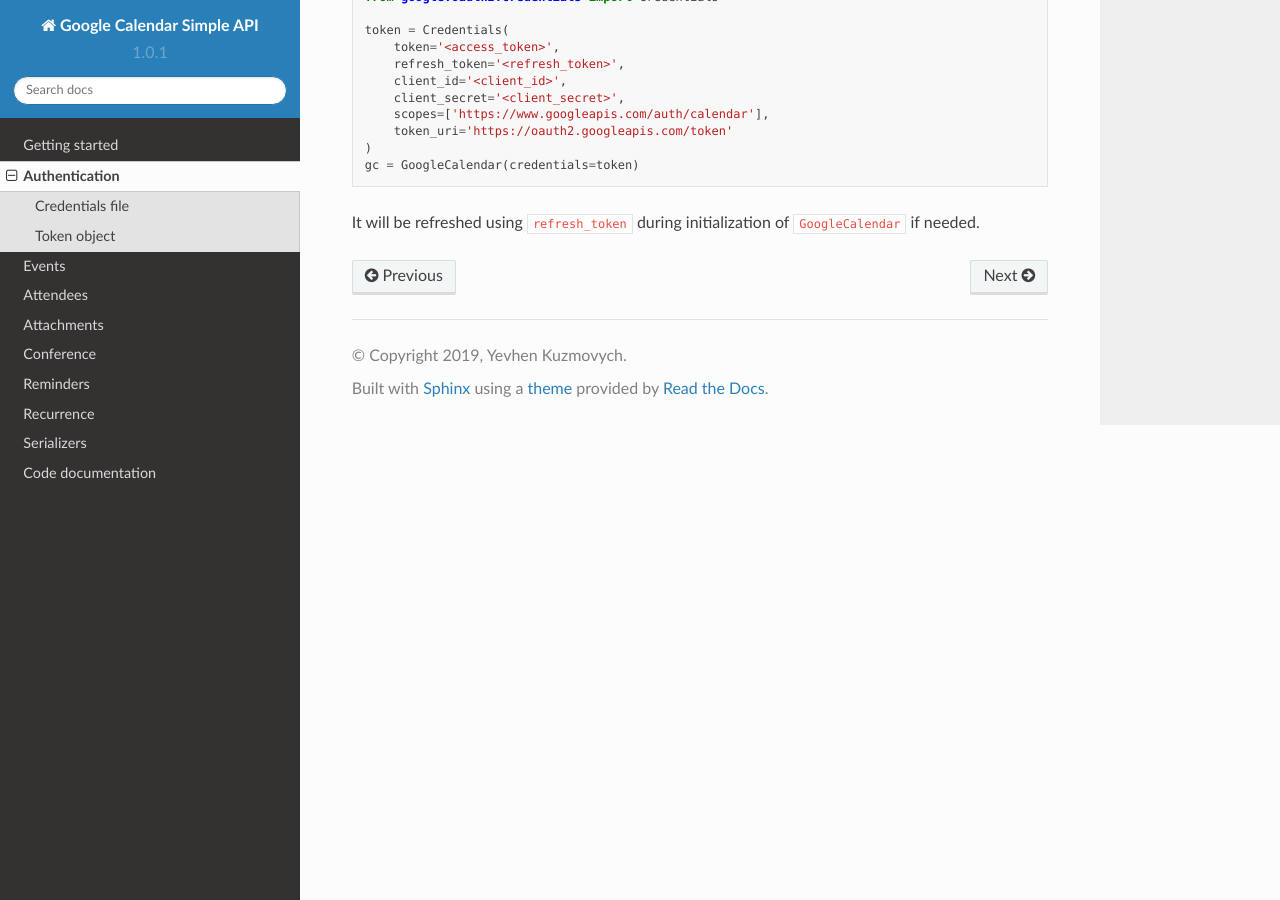
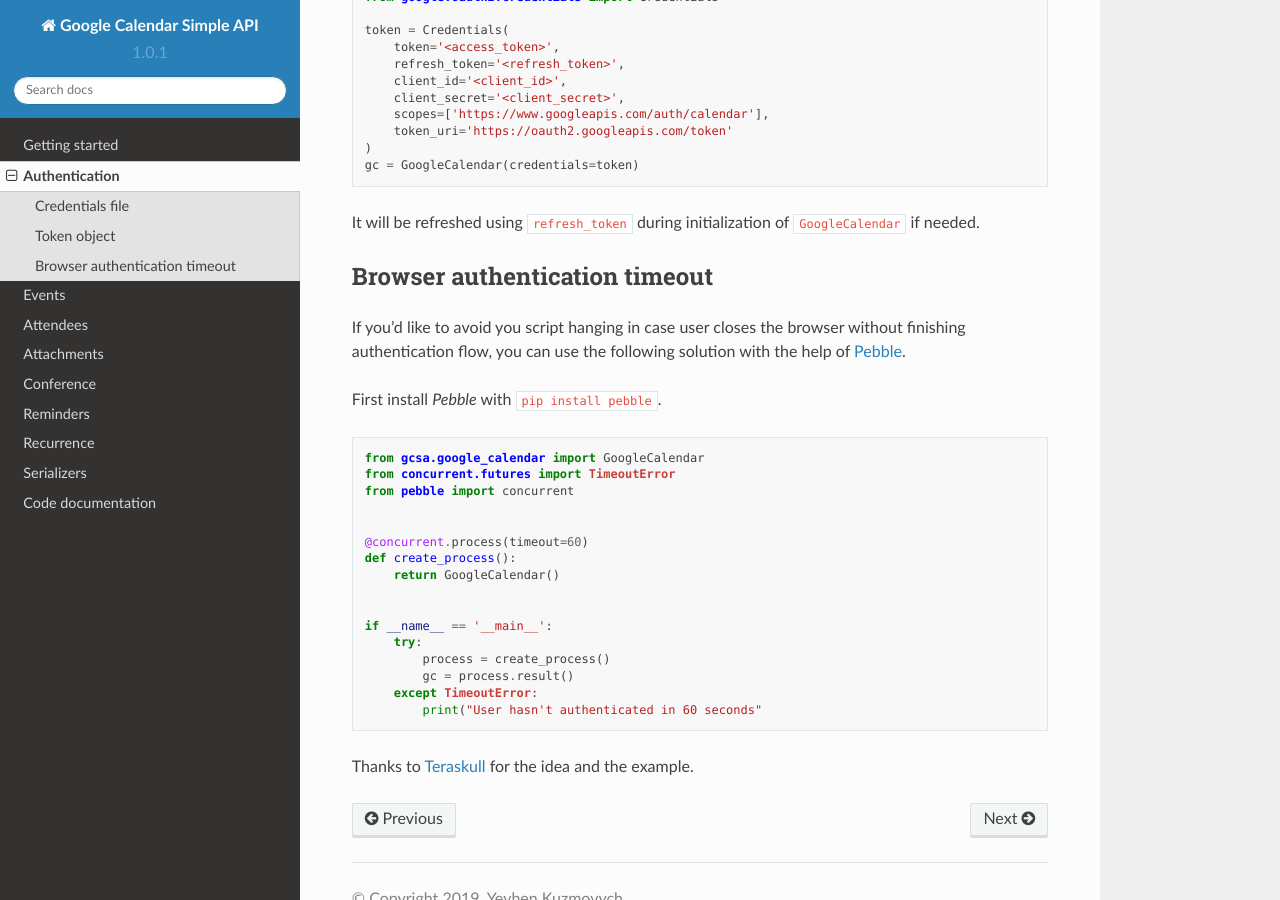
Before and after one commit to kuzmoyev/google-calendar-simple-api, a Sphinx documentation site: the page built from docs/source/authentication.rst, in a window 1280 px wide and 900 px high, scrolled down 1240 px. Built offline with Sphinx 7.4.7 and the Read the Docs theme 2.0.0, drawn with Linux system fonts in a browser that asks for light colours; pages that are not in the unit, such as notebooks, are missing from menus.

Commit message:
Add example of Browser authentication timeout fix in docs
closes #54

```diff
--- a/docs/source/authentication.rst
+++ b/docs/source/authentication.rst
@@ -68,3 +68,36 @@
     gc = GoogleCalendar(credentials=token)
 
 It will be refreshed using ``refresh_token`` during initialization of ``GoogleCalendar`` if needed.
+
+
+Browser authentication timeout
+------------------------------
+
+If you'd like to avoid you script hanging in case user closes the browser without finishing authentication flow,
+you can use the following solution with the help of Pebble_.
+
+First install `Pebble` with ``pip install pebble``.
+
+.. code-block:: python
+
+    from gcsa.google_calendar import GoogleCalendar
+    from concurrent.futures import TimeoutError
+    from pebble import concurrent
+
+
+    @concurrent.process(timeout=60)
+    def create_process():
+        return GoogleCalendar()
+
+
+    if __name__ == '__main__':
+        try:
+            process = create_process()
+            gc = process.result()
+        except TimeoutError:
+            print("User hasn't authenticated in 60 seconds"
+
+Thanks to Teraskull_ for the idea and the example.
+
+.. _Pebble: https://pypi.org/project/Pebble/
+.. _Teraskull: https://github.com/Teraskull
```
